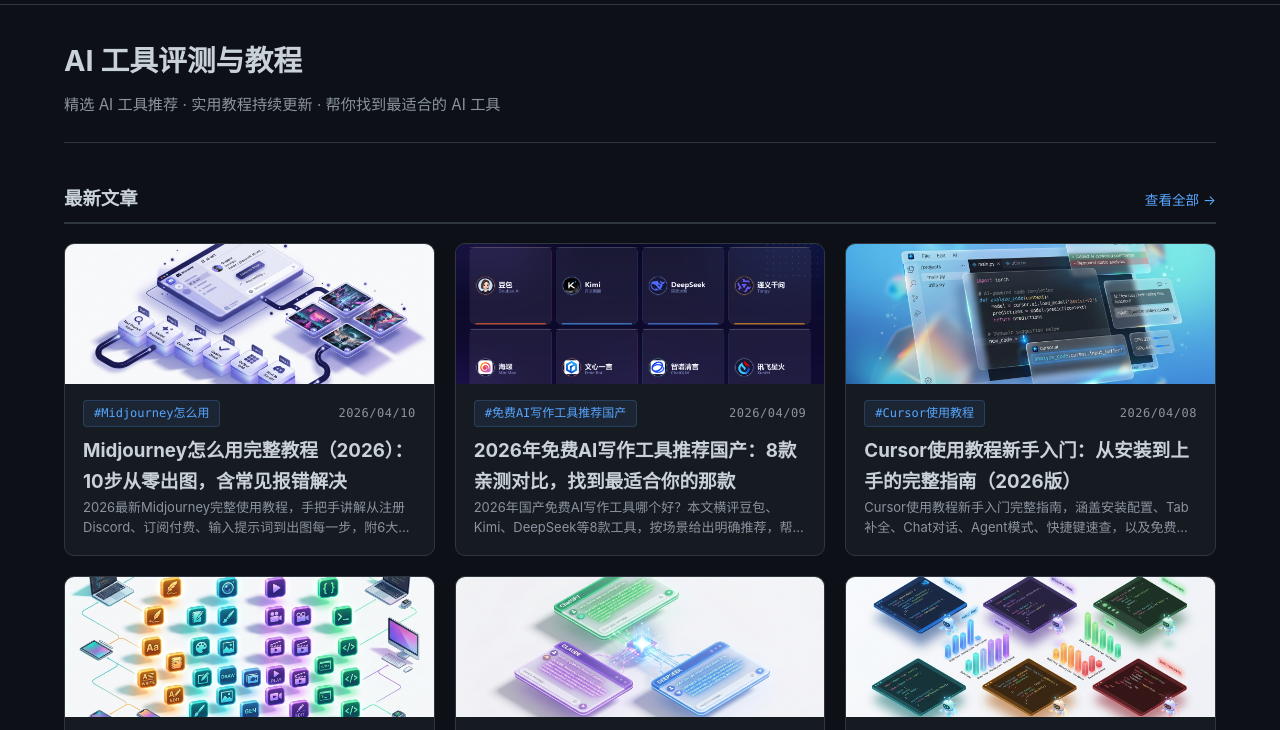
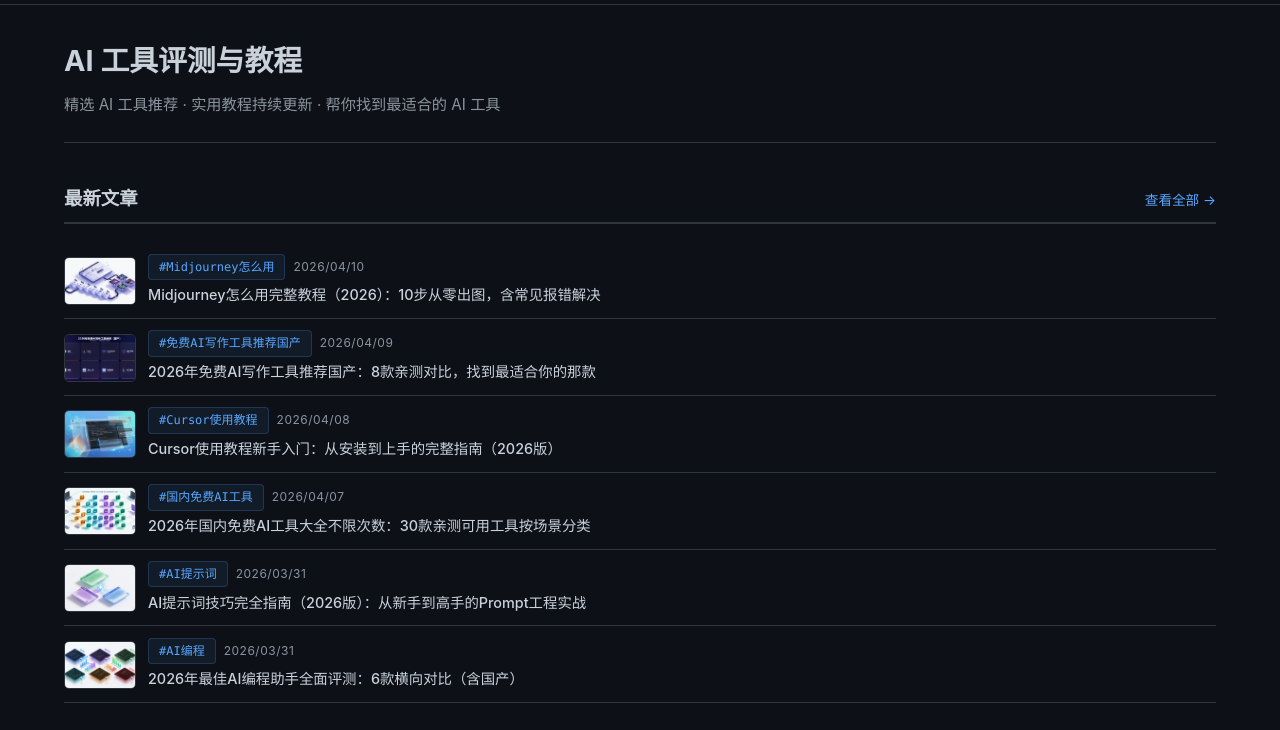
Before and after one commit to mm755185665-png/ai-blog, an Astro site: page /ai-blog/zh in a window 1280 px wide. Shown: the part 67-797 px from the top of the page. Built offline with nearby package versions, Linux system fonts and the light colour scheme; Astro itself is replaced by a stand-in of ours.

Commit message:
style: use compact row layout for latest posts on homepage

```diff
--- a/src/pages/zh/index.astro
+++ b/src/pages/zh/index.astro
@@ -62,21 +62,20 @@ const toolPreview = TOOLS.map(cat => ({
       <h2>最新文章</h2>
       <a href={`${base}/zh/articles/`} class="more-link">查看全部 →</a>
     </div>
-    <ul class="post-grid">
+    <ul class="post-list">
       {latest.map(post => (
-        <li class="post-card">
-          <a href={`${base}/zh/posts/${post.slug}/`} class="post-card-link">
+        <li class="post-row">
+          <a href={`${base}/zh/posts/${post.slug}/`} class="post-row-link">
             {post.data.cover
-              ? <img src={post.data.cover} alt={post.data.title} class="post-card-cover" loading="lazy" />
-              : <div class="post-card-cover post-card-cover--placeholder" />
+              ? <img src={post.data.cover} alt={post.data.title} class="post-row-cover" loading="lazy" />
+              : <div class="post-row-cover post-row-cover--placeholder" />
             }
-            <div class="post-card-body">
-              <div class="post-card-meta">
+            <div class="post-row-body">
+              <div class="post-row-meta">
                 <span class="tag">{post.data.tags[0] ? `#${post.data.tags[0]}` : ''}</span>
                 <span class="post-date">{formatDate(post.data.date)}</span>
               </div>
-              <h3>{post.data.title}</h3>
-              {post.data.summary && <p class="post-summary">{post.data.summary}</p>}
+              <h3 class="post-row-title">{post.data.title}</h3>
             </div>
           </a>
         </li>
@@ -172,6 +171,36 @@ const toolPreview = TOOLS.map(cat => ({
   .more-link { font-size: 0.85rem; color: var(--accent); text-decoration: none; }
   .more-link:hover { text-decoration: underline; }
 
+  /* 最新文章行式列表 */
+  .post-list { list-style: none; padding: 0; display: flex; flex-direction: column; gap: 1px; }
+  .post-row-link {
+    display: flex;
+    gap: 0.75rem;
+    padding: 0.65rem 0;
+    border-bottom: 1px solid var(--border);
+    text-decoration: none;
+    color: inherit;
+    align-items: center;
+  }
+  .post-row-link:hover .post-row-title { color: var(--accent); }
+  .post-row-link:hover { text-decoration: none; }
+  .post-row-cover {
+    width: 72px; height: 48px; object-fit: cover;
+    border-radius: 5px; flex-shrink: 0; border: 1px solid var(--border);
+  }
+  .post-row-cover--placeholder {
+    width: 72px; height: 48px; border-radius: 5px; flex-shrink: 0;
+    background: var(--bg-card); border: 1px solid var(--border);
+  }
+  .post-row-body { flex: 1; min-width: 0; }
+  .post-row-meta { display: flex; gap: 0.5rem; align-items: center; margin-bottom: 0.2rem; }
+  .post-row-title {
+    font-size: 0.9rem; font-weight: 500; margin: 0; color: var(--text);
+    overflow: hidden; text-overflow: ellipsis; white-space: nowrap;
+  }
+  .post-date { font-size: 0.75rem; color: var(--text-dim); }
+  @media (max-width: 480px) { .post-row-cover, .post-row-cover--placeholder { display: none; } }
+
   /* 工具行 */
   .tool-cat-block { margin-bottom: 1rem; }
   .tool-cat-title { font-size: 0.9rem; font-weight: 600; margin: 0 0 0.5rem; color: var(--text-dim); }
```
